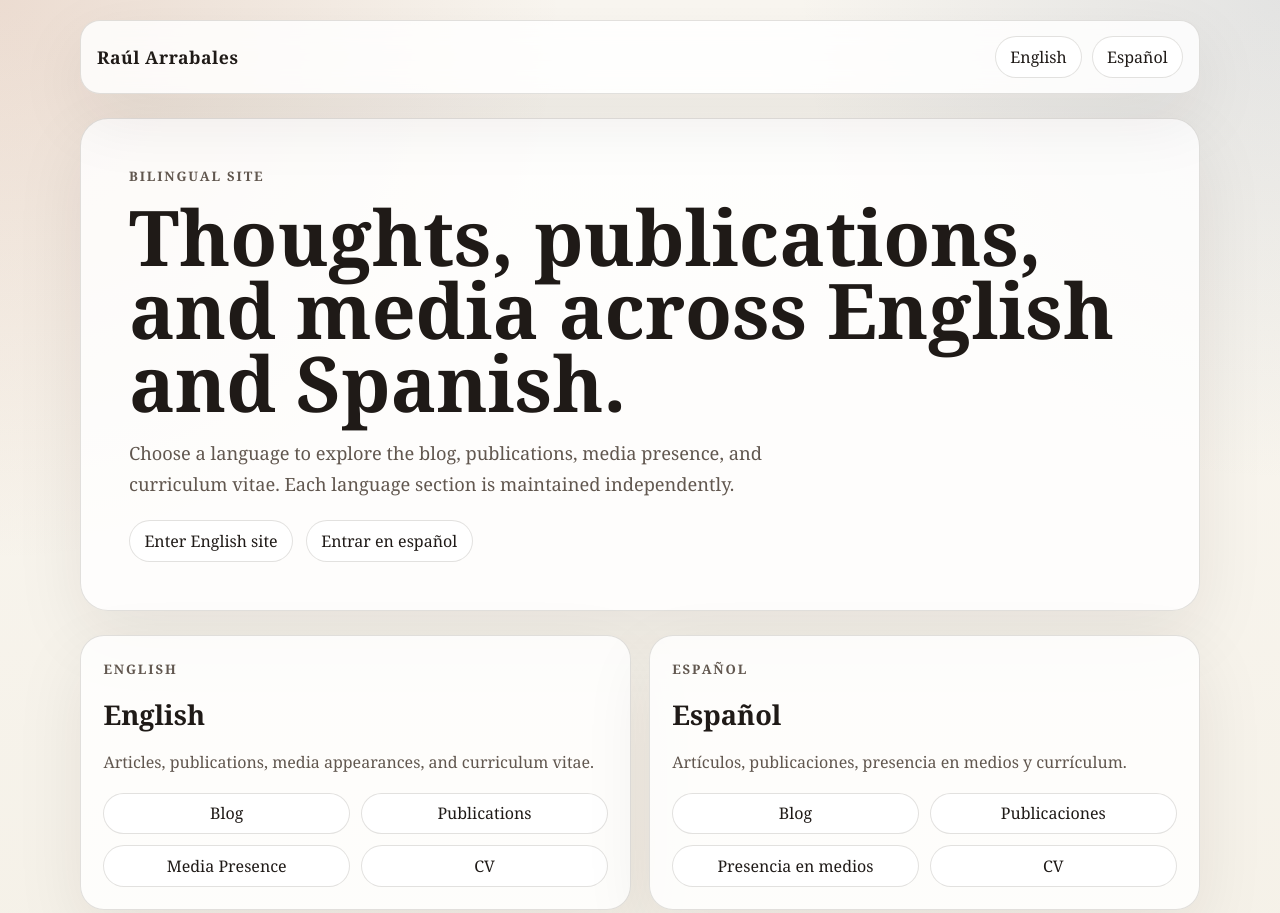
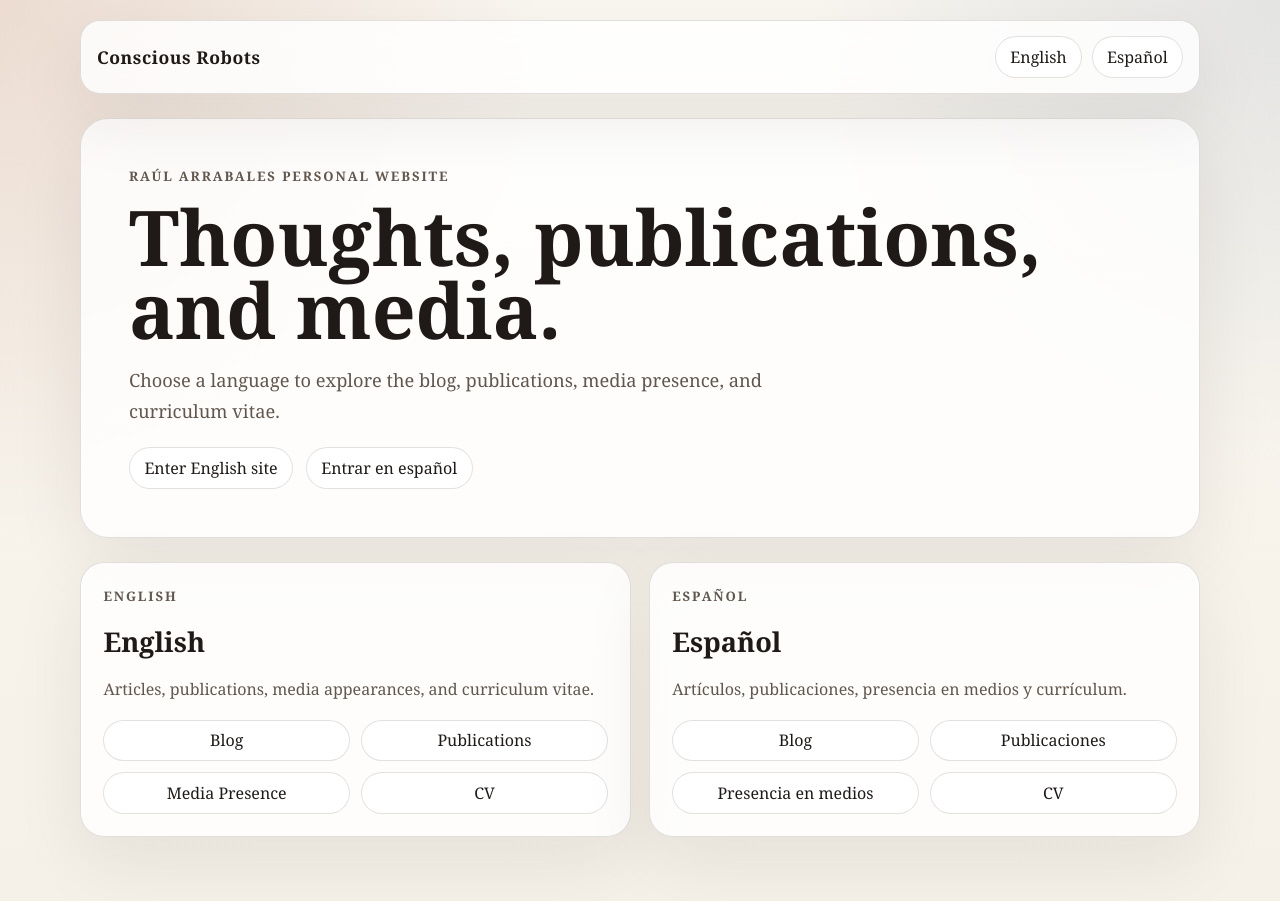
Before and after one commit to raul-arrabales/cr-web, an Astro site: page / in a window 1280 px wide. Shown: the top 913 px of the page. Built offline with nearby package versions, Linux system fonts and the light colour scheme; Astro itself is replaced by a stand-in of ours.

Commit message:
Landing page polished

```diff
--- a/src/pages/index.astro
+++ b/src/pages/index.astro
@@ -13,9 +13,9 @@ const spanishNav = getNavItems("es");
     <meta name="viewport" content="width=device-width, initial-scale=1" />
     <meta
       name="description"
-      content="Raúl Arrabales personal website and bilingual blog in English and Spanish."
+      content="Conscious Robots - Raúl Arrabales personal website and blog in English and Spanish."
     />
-    <title>Raúl Arrabales</title>
+    <title>Conscious Robots</title>
     <style>
       :root {
         --bg: #f5f1e8;
@@ -201,7 +201,7 @@ const spanishNav = getNavItems("es");
   <body>
     <div class="shell">
       <header class="topbar">
-        <a class="brand" href="/">Raúl Arrabales</a>
+        <a class="brand" href="/">Conscious Robots</a>
 
         <nav class="language-pills" aria-label="Languages">
           {languages.map((language) => (
@@ -212,11 +212,11 @@ const spanishNav = getNavItems("es");
 
       <main>
         <section class="hero">
-          <p class="eyebrow">Bilingual site</p>
-          <h1>Thoughts, publications, and media across English and Spanish.</h1>
+          <p class="eyebrow">Raúl Arrabales personal website</p>
+          <h1>Thoughts, publications, and media.</h1>
           <p class="lede">
             Choose a language to explore the blog, publications, media presence, and
-            curriculum vitae. Each language section is maintained independently.
+            curriculum vitae.
           </p>
 
           <div class="cta-row">
```
